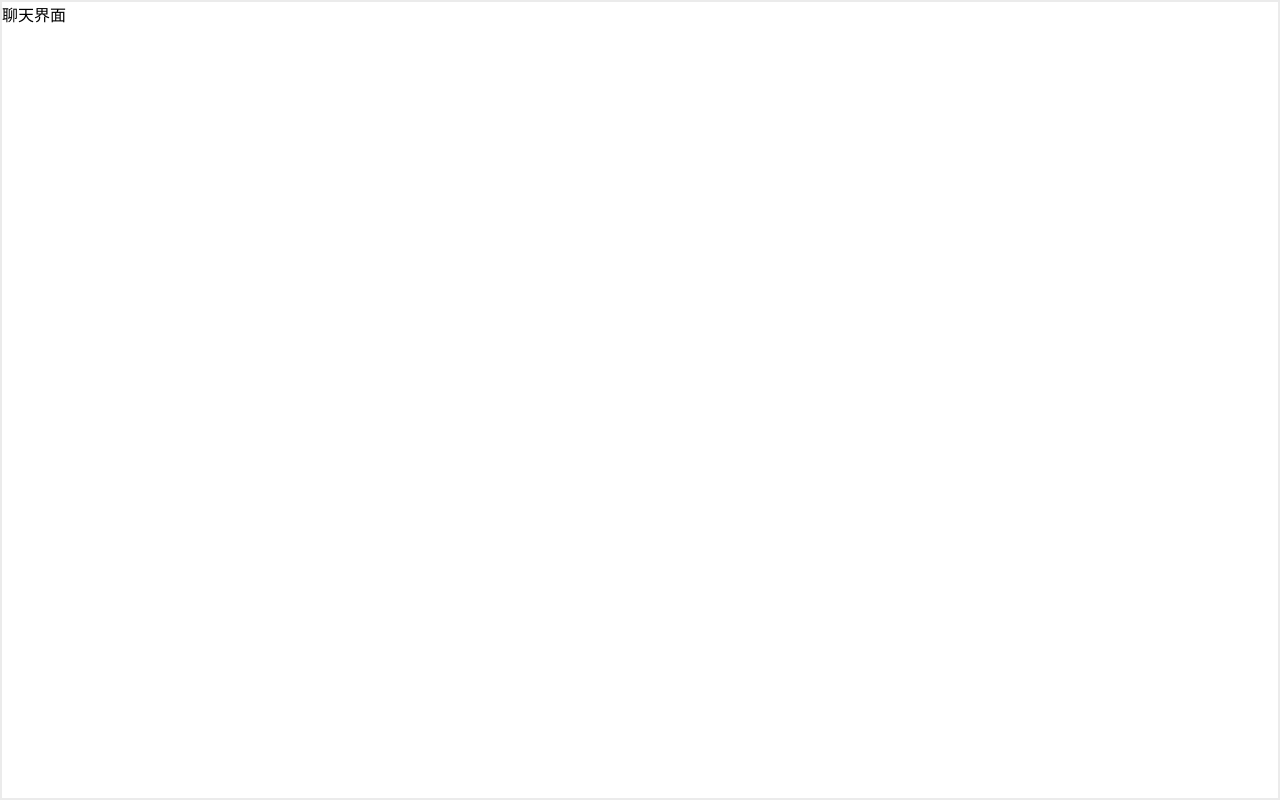
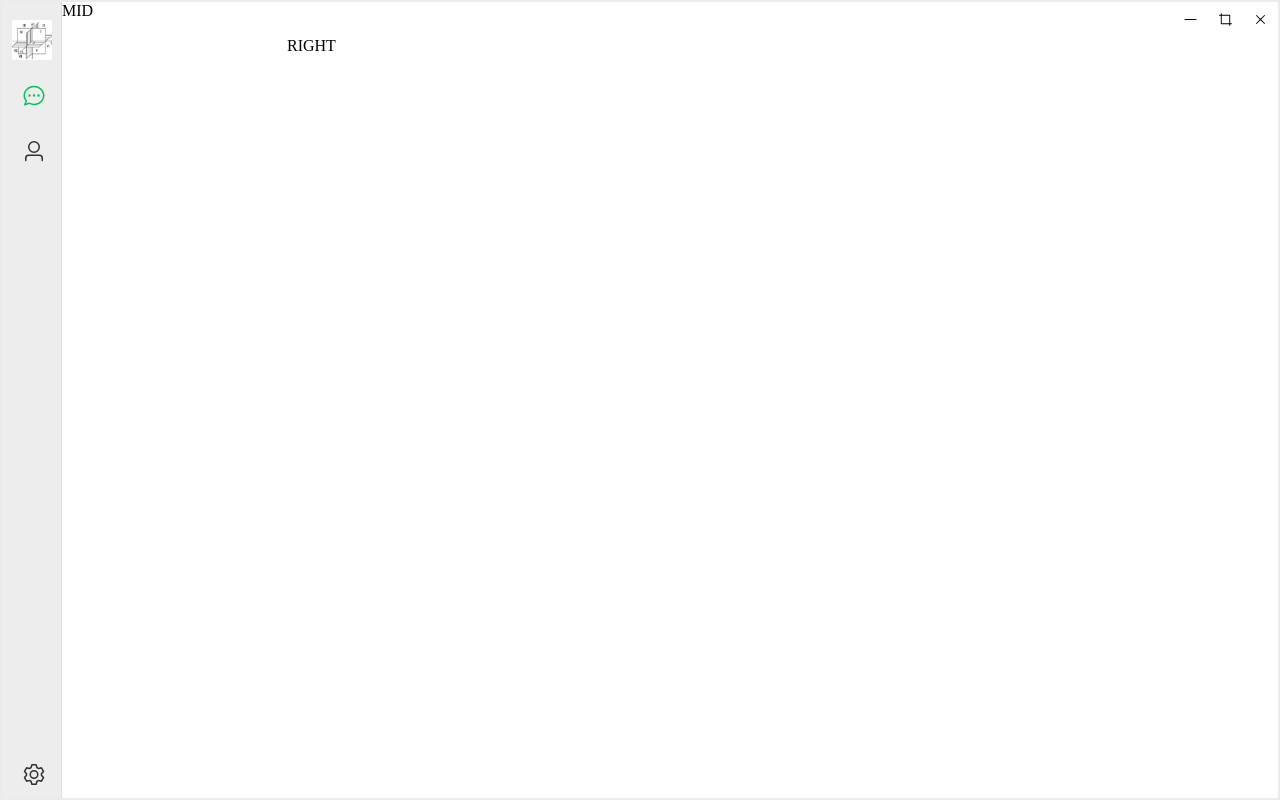
Before and after one commit to 01-Dreamer/chatclient, a Vue app: page /chat in a window 1280 px wide. Built offline with nearby package versions, Linux system fonts and the light colour scheme.

Commit message:
20250802

```diff
--- /dev/null
+++ b/src/renderer/src/components/LayoutBase.vue
@@ -0,0 +1,96 @@
+<template>
+  <div class="layout">
+    <div class="left-content">
+      <slot name="left-content"></slot>
+    </div>
+    <div class="mid-content">
+      <slot name="mid-content"></slot>
+    </div>
+    <div class="right-content">
+      <div class="top-icon">
+        <el-icon class="icon no-drag" @click="minWindow">
+          <Minus />
+        </el-icon>
+        <el-icon class="icon no-drag" v-if="isFullScreen" @click="resetScreen">
+          <CopyDocument />
+        </el-icon>
+        <el-icon class="icon no-drag" v-else @click="fullScreen">
+          <Crop />
+        </el-icon>
+        <el-icon class="icon no-drag" @click="exitApp">
+          <Close />
+        </el-icon>
+      </div>
+      <slot name="right-content"></slot>
+    </div>
+  </div>
+</template>
+
+<script setup>
+import { ref } from 'vue'
+
+// 最小化
+const minWindow = () => {
+  window.api.minWindow()
+}
+
+// 切换全屏
+const isFullScreen = ref(false)
+const fullScreen = () => {
+  window.api.fullScreen()
+  isFullScreen.value = true
+}
+
+// 恢复窗口
+const resetScreen = () => {
+  window.api.resetScreen()
+  isFullScreen.value = false
+}
+
+// 退出
+const exitApp = () => {
+  window.api.exitApp()
+}
+</script>
+
+<style scoped>
+.layout {
+  display: flex;
+  height: 100vh;
+}
+
+.left-content {
+  width: 60px;
+}
+
+.mid-content {
+  width: 225px;
+}
+
+.right-content {
+  flex-grow: 1;
+  display: flex;
+  flex-direction: column;
+}
+
+.top-icon {
+  display: flex;
+  justify-content: flex-end;
+}
+
+.icon {
+  font-size: 15px;
+  cursor: pointer;
+  padding: 10px;
+}
+
+.icon:hover {
+  background: #D8D8D8;
+  color: white;
+}
+
+.icon:last-child:hover {
+  background: #FF4D4F !important;
+  color: white;
+}
+</style>
--- a/src/renderer/src/router/index.js
+++ b/src/renderer/src/router/index.js
@@ -19,12 +19,18 @@ const routes = [
   {
     path: '/main',
     name: 'main',
-    component: () => import('../views/MainView.vue')
-  },
-  {
-    path: '/chat',
-    name: 'chat',
-    component: () => import('../views/ChatView.vue')
+    component: () => import('../views/MainView.vue'),
+
+    children: [
+      {
+        path: '/chat',
+        name: 'chat',
+        components: {
+          layoutLeft: () => import('../views/ChatView.vue'),
+          layoutRight: () => import('../views/ChatView.vue')
+        }
+      }
+    ]
   }
 ]
 
--- a/src/renderer/src/views/ChatView.vue
+++ b/src/renderer/src/views/ChatView.vue
@@ -1,5 +1,7 @@
 <template>
-聊天界面
+  <div>
+    聊天
+  </div>
 </template>
 
 <script setup>
--- a/src/renderer/src/views/MainView.vue
+++ b/src/renderer/src/views/MainView.vue
@@ -1,41 +1,63 @@
 <template>
-  <div class="main drag">
-    <el-menu class="left-sider">
+  <Layout class="drag">
+    <template #left-content>
+      <el-menu class="sider" default-active="chat">
         <div class="top-menu">
           <div class="avatar">
             <img class="avatar-img" src="@/assets/avatar.jpg" alt="error">
           </div>
-        <el-menu-item>
+          <el-menu-item class="no-drag" index="chat" @click="changeMenu('chat')">
             <el-icon class="menu-icon"><ChatDotRound /></el-icon>
           </el-menu-item>
-        <el-menu-item>
+          <el-menu-item class="no-drag" index="user">
             <el-icon class="menu-icon"><User /></el-icon>
           </el-menu-item>
         </div>
         <div class="bottom-menu">
-        <el-menu-item>
+          <el-menu-item class="no-drag" index="set">
             <el-icon class="menu-icon"><Setting /></el-icon>
           </el-menu-item>
         </div>
       </el-menu>
-  </div>
+    </template>
+    <template #mid-content>
+      MID
+    </template>
+    <template #right-content>
+      RIGHT
+    </template>
+  </Layout>
 </template>
 
 <script setup>
+import Layout from '@/components/LayoutBase.vue'
+import { useRouter } from 'vue-router'
+
+const router = useRouter()
+const changeMenu = (clickMenu) => {
+  switch (clickMenu) {
+    case 'chat':
+      router.push('/chat')
+      break
+    case 'user':
+      router.push('/user')
+      break
+    case 'set':
+      router.push('/set')
+      break
+    default:
+      console.log('changeMenu error')
+  }
+}
 
 </script>
 
 <style scoped>
-.main {
-  display: flex;
-  height: 100vh;
-}
-
-.left-sider {
+.sider {
   display: flex;
   flex-direction: column;
   justify-content: space-between;
-  width: 60px;
+  height: 100vh;
   background: #EDEDED;
 }
 
@@ -44,7 +66,7 @@
 }
 
 .bottom-menu {
-  margin-bottom: 15px;
+  margin-bottom: 0;
 }
 
 .avatar {
@@ -58,6 +80,14 @@
   height: 40px;
 }
 
+:deep(.el-menu-item.is-active) {
+  color: #07C160 !important;
+}
+
+:deep(.el-menu-item:hover) {
+  background-color: #D8D8D8 !important;
+}
+
 .menu-icon {
   font-size: 25px;
   display: flex;
```
Also changed, not shown: src/main/index.js (+65 -21 lines), src/preload/index.js (+16 -4 lines). Lines whose indentation alone changed are shown as unchanged.
